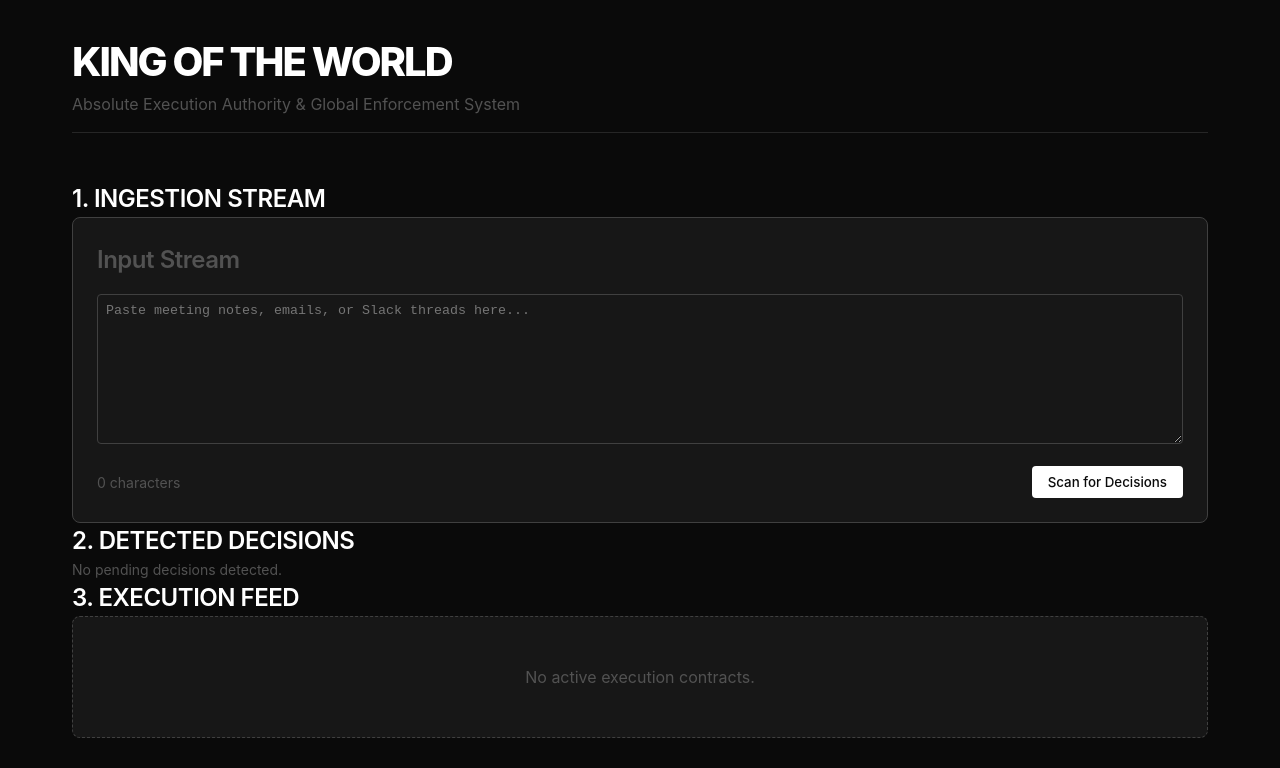
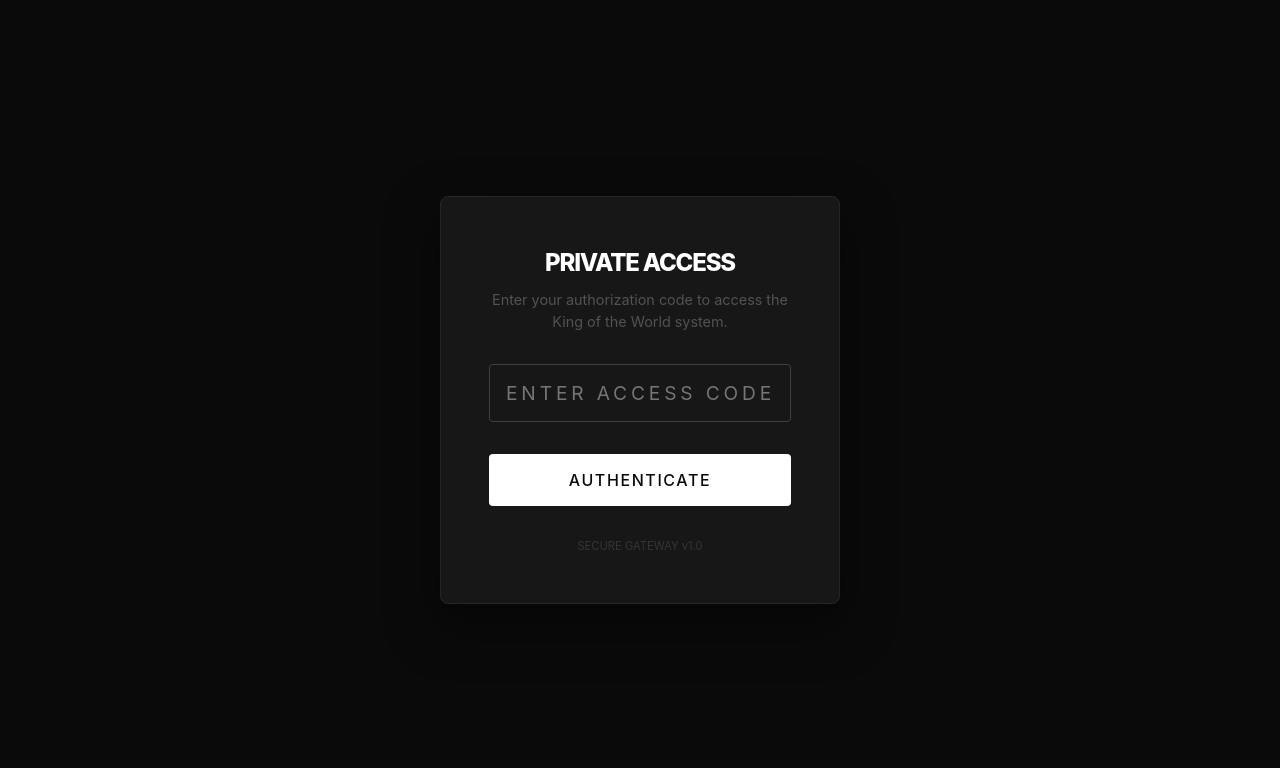
Before and after one commit to Raja549h/kingoftheworld, a React (Vite) app: page / in a window 1280 px wide. Shown: the top 768 px of the page. Built offline with nearby package versions, Linux system fonts and the light colour scheme.

Commit message:
Feat: Add Early-Access Authentication Gate

```diff
--- a/src/App.jsx
+++ b/src/App.jsx
@@ -5,6 +5,7 @@ import { DecisionCard } from './components/DecisionCard';
 import { ContractForm } from './components/ContractForm';
 import { ExecutionFeed } from './components/ExecutionFeed';
 import { AuditLogView } from './components/AuditLogView';
+import { AccessGate } from './components/AccessGate';
 
 function Dashboard() {
   const { state, dispatch } = useExecution();
@@ -94,7 +95,9 @@ function Dashboard() {
 export default function App() {
   return (
     <ExecutionProvider>
-      <Dashboard />
+      <AccessGate>
+        <Dashboard />
+      </AccessGate>
     </ExecutionProvider>
   );
 }
--- /dev/null
+++ b/src/components/AccessGate.jsx
@@ -0,0 +1,115 @@
+import { useState, useEffect } from 'react';
+
+const ALLOWED_CODES = ['KING-ALPHA', 'EXECUTE-NOW', 'WORLD-DOMINATION'];
+const STORAGE_KEY = 'kotw_access_granted';
+
+export function AccessGate({ children }) {
+    const [isAuthorized, setIsAuthorized] = useState(false);
+    const [code, setCode] = useState('');
+    const [error, setError] = useState('');
+    const [loading, setLoading] = useState(true);
+
+    useEffect(() => {
+        const granted = localStorage.getItem(STORAGE_KEY);
+        if (granted === 'true') {
+            setIsAuthorized(true);
+        }
+        setLoading(false);
+    }, []);
+
+    const handleSubmit = (e) => {
+        e.preventDefault();
+        if (ALLOWED_CODES.includes(code)) {
+            localStorage.setItem(STORAGE_KEY, 'true');
+            setIsAuthorized(true);
+            setError('');
+        } else {
+            setError('ACCESS DENIED: Invalid Authorization Code');
+            setTimeout(() => setError(''), 3000);
+        }
+    };
+
+    if (loading) return null; // Prevent flash
+
+    if (isAuthorized) {
+        return children;
+    }
+
+    return (
+        <div style={{
+            height: '100vh',
+            width: '100vw',
+            display: 'flex',
+            alignItems: 'center',
+            justifyContent: 'center',
+            background: 'var(--bg-primary)',
+            color: 'var(--text-primary)',
+            fontFamily: 'Inter, sans-serif'
+        }}>
+            <div className="card" style={{
+                maxWidth: '400px',
+                width: '100%',
+                textAlign: 'center',
+                padding: '3rem',
+                border: '1px solid var(--bg-tertiary)',
+                boxShadow: '0 20px 50px rgba(0,0,0,0.5)'
+            }}>
+                <h1 style={{ fontSize: '1.5rem', fontWeight: '800', marginBottom: '0.5rem', letterSpacing: '-0.05em' }}>
+                    PRIVATE ACCESS
+                </h1>
+                <p className="text-muted" style={{ marginBottom: '2rem', fontSize: '0.9rem' }}>
+                    Enter your authorization code to access the King of the World system.
+                </p>
+
+                <form onSubmit={handleSubmit} className="flex flex-col gap-4">
+                    <input
+                        type="password"
+                        value={code}
+                        onChange={(e) => setCode(e.target.value)}
+                        placeholder="ENTER ACCESS CODE"
+                        style={{
+                            textAlign: 'center',
+                            letterSpacing: '0.2em',
+                            fontSize: '1.2rem',
+                            padding: '1rem',
+                            background: 'var(--bg-secondary)',
+                            border: error ? '1px solid var(--accent-danger)' : '1px solid var(--border-subtle)',
+                            color: 'var(--text-primary)',
+                            borderRadius: '4px',
+                            outline: 'none'
+                        }}
+                        autoFocus
+                    />
+
+                    {error && (
+                        <div style={{
+                            color: 'var(--accent-danger)',
+                            fontSize: '0.8rem',
+                            fontWeight: 'bold',
+                            animation: 'shake 0.5s'
+                        }}>
+                            {error}
+                        </div>
+                    )}
+
+                    <button
+                        type="submit"
+                        className="btn btn-primary"
+                        style={{
+                            marginTop: '1rem',
+                            padding: '1rem',
+                            fontSize: '1rem',
+                            letterSpacing: '0.1em'
+                        }}
+                    >
+                        AUTHENTICATE
+                    </button>
+                </form>
+
+                <div style={{ marginTop: '2rem', fontSize: '0.7rem', color: 'var(--text-muted)', opacity: 0.5 }}>
+                    SECURE GATEWAY v1.0
+                </div>
+            </div>
+        </div>
+    );
+}
```
